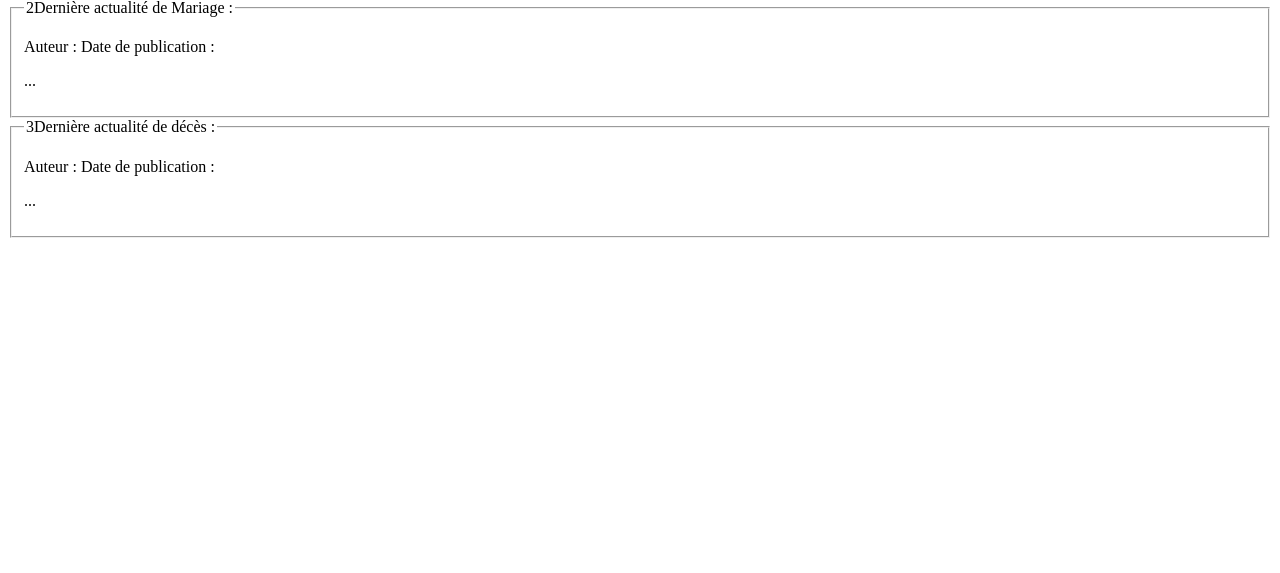
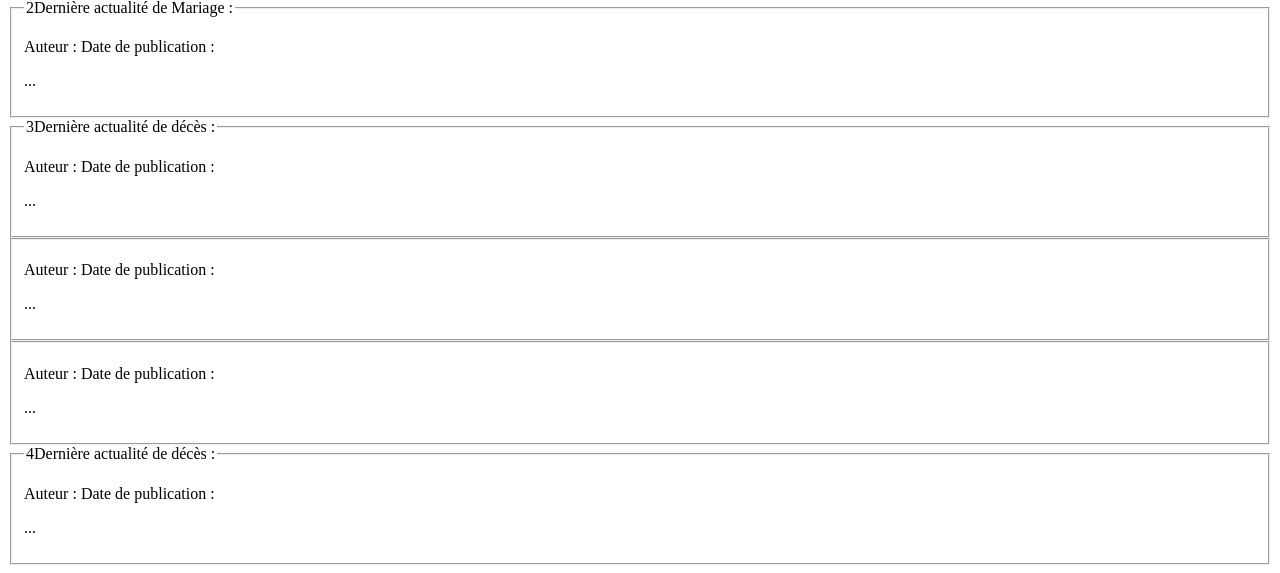
Before and after one commit to ComteZino/Projet_WEB_Etudiants, a PHP site: page /accueil.php in a window 1280 px wide. Shown: the part 605-1178 px from the top of the page. Before the commit the page ends 843 px from the top, so only its background shows below. Run offline with PHP 8.4, Linux system fonts and the light colour scheme; the visitor is signed in with stand-in values (Sample User, id 1); data that the repository does not hold is empty.

Commit message:
Avancement de la page d'accueil

```diff
--- a/backoffice/choix_gestion_actualite.php
+++ b/backoffice/choix_gestion_actualite.php
@@ -77,7 +77,7 @@
                 </select>
 
                 <!-- Boutons -->
-                    <input name="Supprimer" class='bouton' value="Modifier l'article" type="submit"/>
+                    <input name="Supprimer" class='bouton' value="Modifier l'actualité" type="submit"/>
 
             </form>
         </div>
@@ -99,7 +99,7 @@
                 </select>
 
                 <!-- Boutons -->
-                    <input name="Supprimer" class='bouton' value="Supprimer l'article" type="submit"/>
+                    <input name="Supprimer" class='bouton' value="Supprimer l'actualité" type="submit"/>
 
             </form>
         </div>
--- a/css/style.css
+++ b/css/style.css
@@ -9,6 +9,10 @@ and open the template in the editor.
 */
 
 @import url(http://fonts.googleapis.com/css?family=Montserrat:400,700);
+
+body{
+    background-image: url(../images/background.png);
+}
 
 header{
     background: #e5e5e5;
--- a/frontoffice/accueil.php
+++ b/frontoffice/accueil.php
@@ -1,34 +1,32 @@
 <?php
 session_start();
-    if(empty($_SESSION['statut']))
-    {
+if (empty($_SESSION['statut'])) {
     header('Location: authentification.php');
 }
 require_once('connexionBD.php');
-    $tableNewsLycee="SELECT * FROM news WHERE categorie='lycee' ORDER BY `date` desc";
+$tableNewsLycee = "SELECT * FROM news WHERE categorie='lycee' ORDER BY `date` desc";
 $table = $connexion->query($tableNewsLycee);
 $ligne = $table->fetch();
-    $auteurLycee=$ligne['auteur'];
-    $titreLycee=$ligne['titre'];
-    $contenuLycee=$ligne['contenu'];
-    $dateLycee=$ligne['date'];
+$auteurLycee = $ligne['auteur'];
+$titreLycee = $ligne['titre'];
+$contenuLycee = $ligne['contenu'];
+$dateLycee = $ligne['date'];
 
-    $tableNewsMariage="SELECT * FROM news WHERE categorie='mariage' ORDER BY `date` desc";
+$tableNewsMariage = "SELECT * FROM news WHERE categorie='mariage' ORDER BY `date` desc";
 $table1 = $connexion->query($tableNewsMariage);
 $ligne1 = $table1->fetch();
-    $auteurMariage=$ligne1['auteur'];
-    $titreMariage=$ligne1['titre'];
-    $contenuMariage=$ligne1['contenu'];
-    $dateMariage=$ligne1['date'];
+$auteurMariage = $ligne1['auteur'];
+$titreMariage = $ligne1['titre'];
+$contenuMariage = $ligne1['contenu'];
+$dateMariage = $ligne1['date'];
 
-    $tableNewsDeces="SELECT * FROM news WHERE categorie='deces' ORDER BY `date` desc";
+$tableNewsDeces = "SELECT * FROM news WHERE categorie='deces' ORDER BY `date` desc";
 $table2 = $connexion->query($tableNewsDeces);
 $ligne2 = $table2->fetch();
-    $auteurDeces=$ligne2['auteur'];
-    $titreDeces=$ligne2['titre'];
-    $contenuDeces=$ligne2['contenu'];
-    $dateDeces=$ligne2['date'];
-
+$auteurDeces = $ligne2['auteur'];
+$titreDeces = $ligne2['titre'];
+$contenuDeces = $ligne2['contenu'];
+$dateDeces = $ligne2['date'];
 ?>
 <html>
     <head>
@@ -40,29 +38,60 @@
     <body>
 <?php include 'header.php'; ?>
         <?php include 'menu.php'; ?>
-        <div id="divPrincipal" class="form-style-5">
+        <div id="container">
+            <div id="box_lycee" class="form-style-5">
                 <fieldset>
                     <legend><span class="number" id="number1">1</span>Dernière actualité du lycée :</legend>
-                <p><?php echo 'Auteur : '.$auteurLycee.' Date de publication : '.$dateLycee; ?></p>
+                    <p><?php echo 'Auteur : ' . $auteurLycee . ' Date de publication : ' . $dateLycee; ?></p>
                     <p><?php echo $titreLycee; ?></p>
-                <p><?php echo substr(htmlspecialchars_decode(strip_tags($contenuLycee)),0,140).'...'; ?></p>
+                    <p><?php echo substr(htmlspecialchars_decode(strip_tags($contenuLycee)), 0, 140) . '...'; ?></p>
                 </fieldset>
             </div>
-        <div id="divPrincipal" class="form-style-5">
+            <div id="box_mariage" class="form-style-5">
                 <fieldset>
                     <legend><span class="number" id="number2">2</span>Dernière actualité de Mariage :</legend>
-                <p><?php echo 'Auteur : '.$auteurMariage.' Date de publication : '.$dateMariage; ?></p>
+                    <p><?php echo 'Auteur : ' . $auteurMariage . ' Date de publication : ' . $dateMariage; ?></p>
                     <p><?php echo $titreMariage; ?></p>
-                <p><?php echo substr(htmlspecialchars_decode(strip_tags($contenuMariage)),0,140).'...'; ?></p>
+                    <p><?php echo substr(htmlspecialchars_decode(strip_tags($contenuMariage)), 0, 140) . '...'; ?></p>
                 </fieldset>
             </div>
-        <div id="divPrincipal" class="form-style-5">
+        </div>
+        <div id="container_two">
+            <div id="box_deces" class="form-style-5">
+                <fieldset >
+                    <legend><span class="number" id="number3">3</span>Dernière actualité de décès :</legend>
+                    <div class="actu_deces">
+
+                        <p><?php echo 'Auteur : ' . $auteurDeces . ' Date de publication : ' . $dateDeces; ?></p>
+                        <p><?php echo $titreDeces; ?></p>
+                        <p><?php echo substr(htmlspecialchars_decode(strip_tags($contenuDeces)), 0, 140) . '...'; ?></p>
+                    </div>
+                </fieldset>
+                <fieldset >
+                    <div class="actu_deces">
+
+                        <p><?php echo 'Auteur : ' . $auteurDeces . ' Date de publication : ' . $dateDeces; ?></p>
+                        <p><?php echo $titreDeces; ?></p>
+                        <p><?php echo substr(htmlspecialchars_decode(strip_tags($contenuDeces)), 0, 140) . '...'; ?></p>
+                    </div>
+                </fieldset>
+                <fieldset >
+                    <div class="actu_deces">
+
+                        <p><?php echo 'Auteur : ' . $auteurDeces . ' Date de publication : ' . $dateDeces; ?></p>
+                        <p><?php echo $titreDeces; ?></p>
+                        <p><?php echo substr(htmlspecialchars_decode(strip_tags($contenuDeces)), 0, 140) . '...'; ?></p>
+                    </div>
+                </fieldset>
+            </div>
+            <div id="box_naissance" class="form-style-5">
                 <fieldset>
-                <legend><span class="number" id="number3">3</span>Dernière actualité de décès :</legend>
-                <p><?php echo 'Auteur : '.$auteurDeces.' Date de publication : '.$dateDeces; ?></p>
+                    <legend><span class="number" id="number4">4</span>Dernière actualité de décès :</legend>
+                    <p><?php echo 'Auteur : ' . $auteurDeces . ' Date de publication : ' . $dateDeces; ?></p>
                     <p><?php echo $titreDeces; ?></p>
-                <p><?php echo substr(htmlspecialchars_decode(strip_tags($contenuDeces)),0,140).'...'; ?></p>
+                    <p><?php echo substr(htmlspecialchars_decode(strip_tags($contenuDeces)), 0, 140) . '...'; ?></p>
                 </fieldset>
+            </div>
         </div>
     </body>
 </html>
```
Also changed, not shown: css/styleAccueil.css (+67 -1 lines), css/styleNavigation.css (+7 -1 lines), images/background.png (added). Lines whose indentation alone changed are shown as unchanged.
